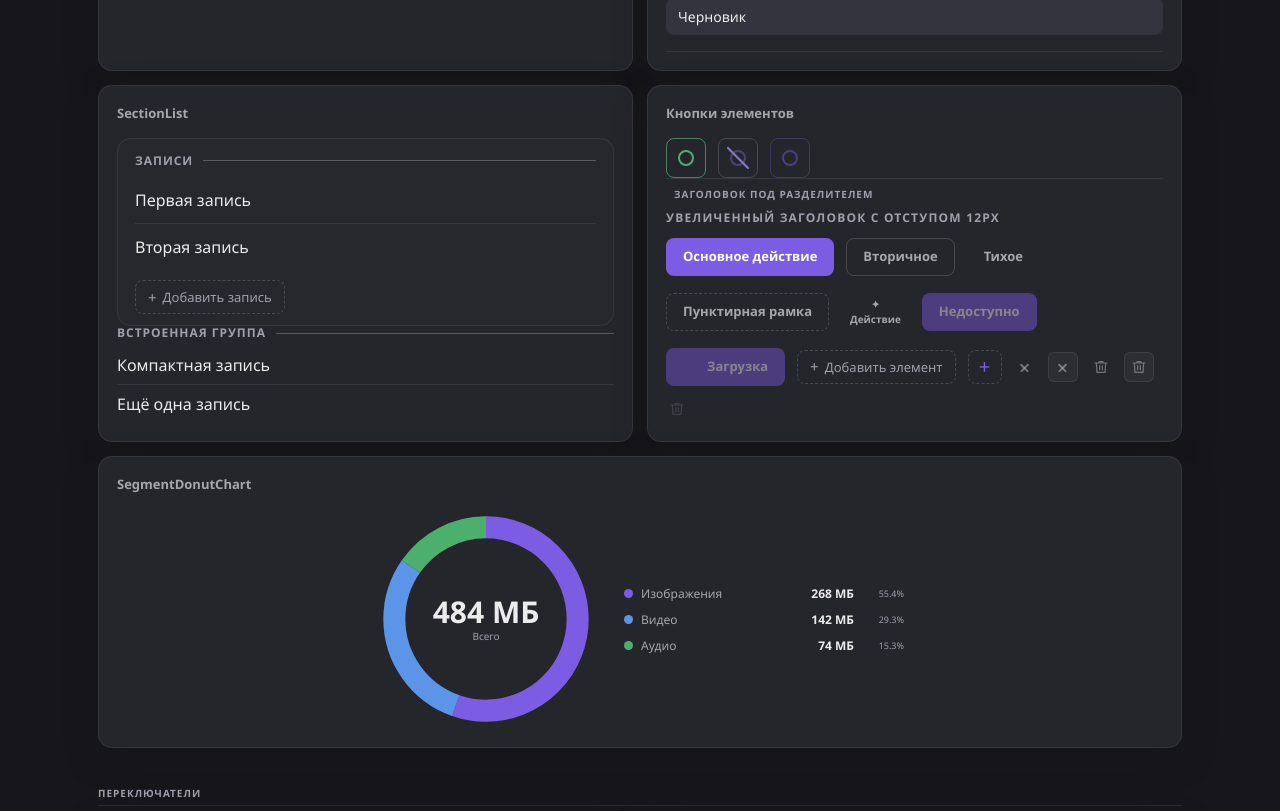
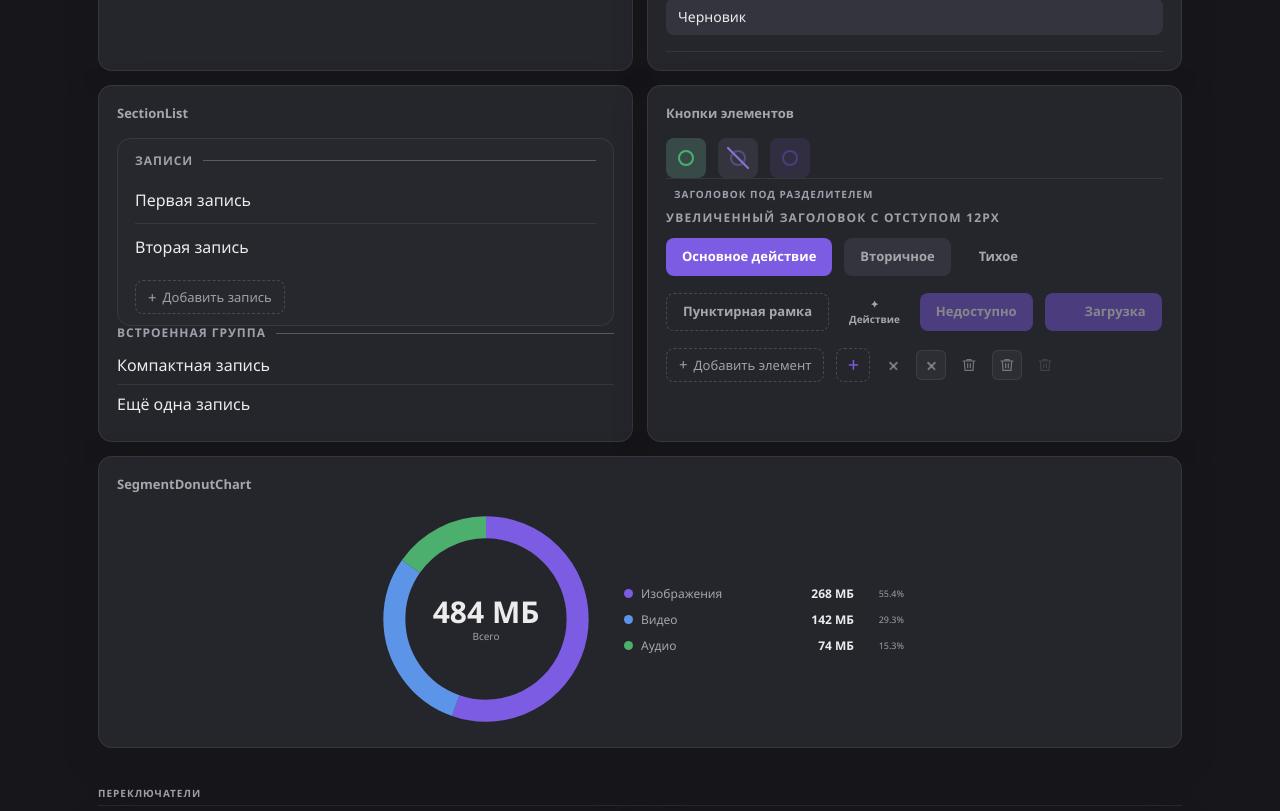
Before and after one commit to SylvieShare/share-ui, a Vue app: page / in a window 1280 px wide. Shown: the part 1940-2751 px from the top of the page. Built offline with nearby package versions, Linux system fonts and the light colour scheme.

Commit message:
Унифицировать заливки вторичных кнопок и переключателей

```diff
--- a/package.json
+++ b/package.json
@@ -1,6 +1,6 @@
 {
   "name": "@sylvieshare/share-ui",
-  "version": "0.47.1",
+  "version": "0.47.2",
   "description": "Shared Vue 3 design tokens, UI primitives and headless interactions for SylvieShare applications.",
   "type": "module",
   "main": "./dist/share-ui.js",
--- a/src/components/ActionButton.vue
+++ b/src/components/ActionButton.vue
@@ -18,10 +18,10 @@ defineProps({
 })
 </script>
 <style scoped>
-.share-action-button { display: inline-flex; align-items: center; justify-content: center; gap: 8px; min-height: 38px; padding: 9px 16px; border: 1px solid transparent; border-radius: 8px; font-family: inherit; font-size: 13px; font-weight: 600; line-height: 1.3; cursor: pointer; transition: background .15s, border-color .15s; }
+.share-action-button { display: inline-flex; align-items: center; justify-content: center; gap: 8px; min-height: 38px; padding: 9px 16px; border: var(--control-border-width) solid transparent; border-radius: 8px; font-family: inherit; font-size: 13px; font-weight: 600; line-height: 1.3; cursor: pointer; transition: background .15s, border-color .15s; }
 .share-action-button--primary { background: var(--accent); color: var(--text-on-accent); }
 .share-action-button--primary:hover:not(:disabled) { background: var(--accent-hover); }
-.share-action-button--secondary { background: transparent; border-color: var(--border-strong); color: var(--text-2); }
+.share-action-button--secondary { background: var(--surface-raised); color: var(--text-2); }
 .share-action-button--dashed { background: transparent; border: 1px dashed var(--border-strong); color: var(--text-2); }
 .share-action-button--quiet { background: transparent; color: var(--text-2); }
 .share-action-button--dashed:hover:not(:disabled), .share-action-button--secondary:hover:not(:disabled), .share-action-button--quiet:hover:not(:disabled) { background: var(--surface-raised); color: var(--text-1); }
--- a/src/components/IconToggleButton.vue
+++ b/src/components/IconToggleButton.vue
@@ -25,7 +25,7 @@ function toggle() { if (!props.disabled) emit('update:modelValue', !props.modelV
 .share-icon-toggle.share-action-button--icon-only { width: 40px; height: 40px; }
 .share-icon-toggle { position: relative; color: color-mix(in srgb, var(--icon-toggle-color) 65%, var(--text-muted)); transition: color .2s ease, border-color .2s ease, background .2s ease; }
 .share-icon-toggle.share-action-button:hover:not(:disabled) { color: var(--icon-toggle-color); }
-.share-icon-toggle--on { color: var(--icon-toggle-color); border-color: color-mix(in srgb, var(--icon-toggle-color) 60%, var(--border-strong)); }
+.share-icon-toggle--on { color: var(--icon-toggle-color); background: color-mix(in srgb, var(--icon-toggle-color) 18%, var(--surface-raised)); }
 .share-icon-toggle__icon { display: grid; place-items: center; width: 24px; height: 24px; opacity: .4; transition: opacity .2s ease; }
 .share-icon-toggle--on .share-icon-toggle__icon { opacity: 1; }
 .share-icon-toggle__icon :deep(svg) { width: 24px; height: 24px; }
```
Also changed, not shown: tests/browser/forms.browser.js (+2 -0 lines), tests/browser/forms.js (+2 -2 lines), 6 other files (tests, documents, lock files or other folders).
